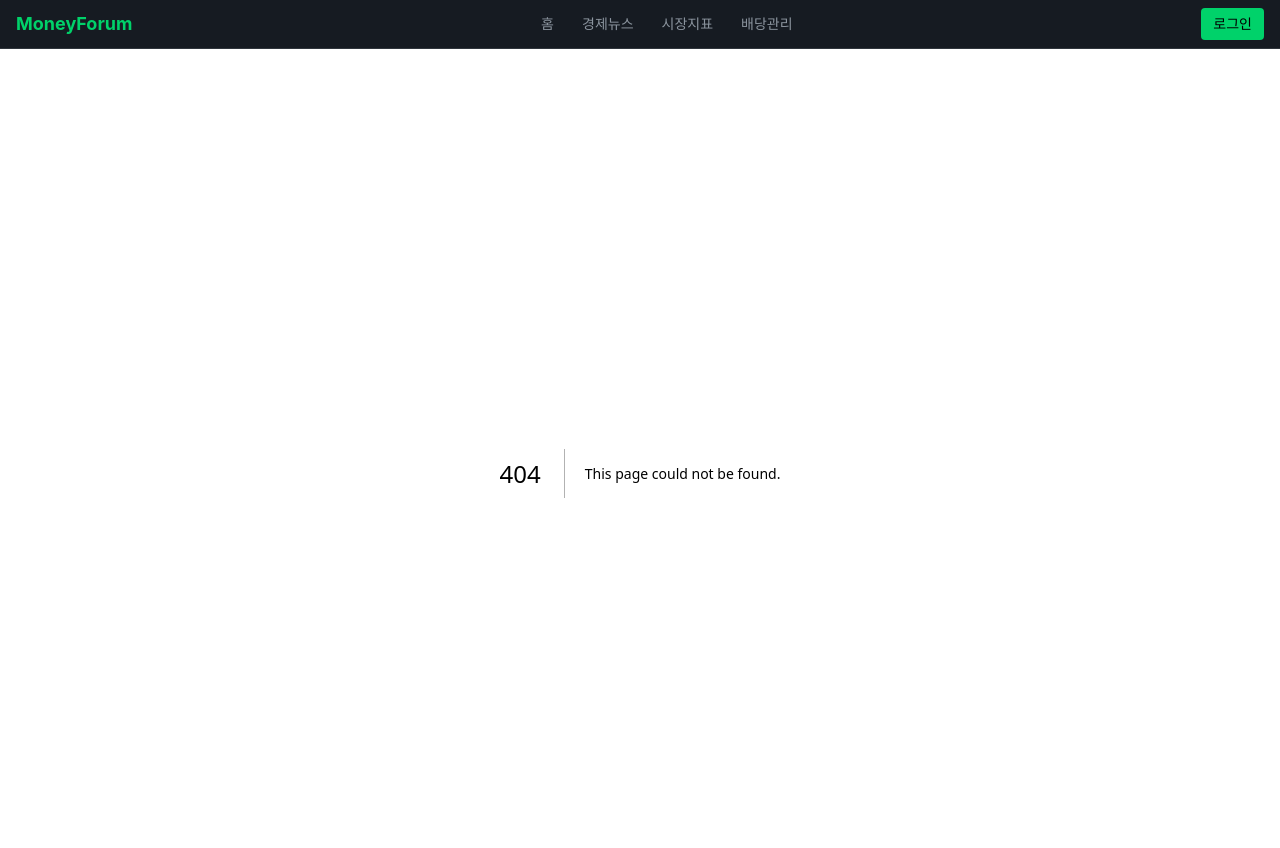
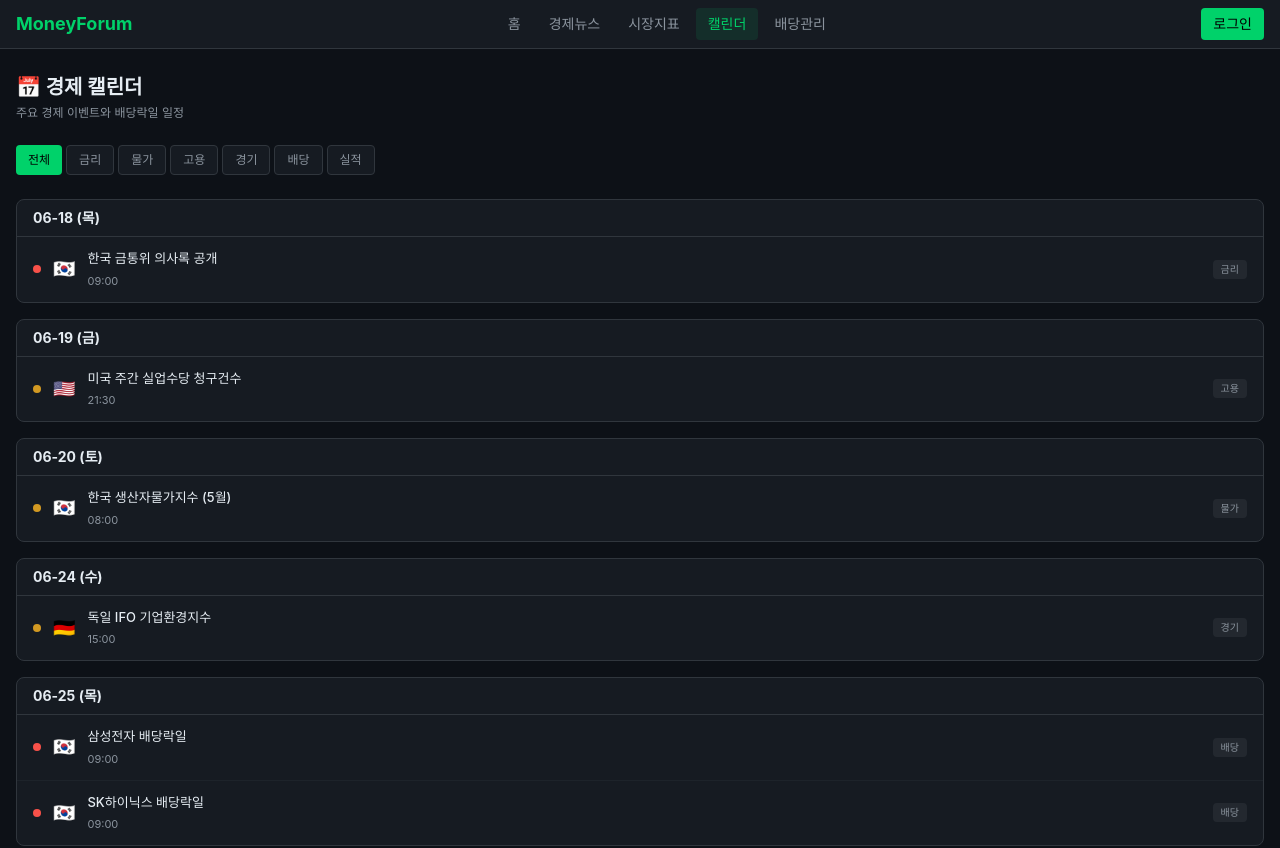
Before and after one commit to xogh3198/MONEY_PROJECT_FRONT, a Next.js app: page /calendar in a window 1280 px wide. Before the commit this address had no page. Shown: the top 848 px of the page. Built offline with nearby package versions, Linux system fonts and the light colour scheme; a web font is replaced by a local one.

Commit message:
feat: 경제 캘린더 페이지 + 로컬개발 문서 + 네비 추가

```diff
--- /dev/null
+++ b/src/app/calendar/page.tsx
@@ -0,0 +1,103 @@
+'use client';
+import { useState } from 'react';
+
+interface EconomicEvent {
+  date: string;
+  time: string;
+  title: string;
+  country: string;
+  importance: 'high' | 'medium' | 'low';
+  category: string;
+}
+
+const EVENTS: EconomicEvent[] = [
+  { date: '2026-06-18', time: '09:00', title: '한국 금통위 의사록 공개', country: '🇰🇷', importance: 'high', category: '금리' },
+  { date: '2026-06-19', time: '21:30', title: '미국 주간 실업수당 청구건수', country: '🇺🇸', importance: 'medium', category: '고용' },
+  { date: '2026-06-20', time: '08:00', title: '한국 생산자물가지수 (5월)', country: '🇰🇷', importance: 'medium', category: '물가' },
+  { date: '2026-06-24', time: '15:00', title: '독일 IFO 기업환경지수', country: '🇩🇪', importance: 'medium', category: '경기' },
+  { date: '2026-06-25', time: '09:00', title: '삼성전자 배당락일', country: '🇰🇷', importance: 'high', category: '배당' },
+  { date: '2026-06-25', time: '09:00', title: 'SK하이닉스 배당락일', country: '🇰🇷', importance: 'high', category: '배당' },
+  { date: '2026-06-26', time: '21:30', title: '미국 PCE 물가지수 (5월)', country: '🇺🇸', importance: 'high', category: '물가' },
+  { date: '2026-06-26', time: '21:30', title: '미국 GDP 확정치 (1Q)', country: '🇺🇸', importance: 'high', category: '경기' },
+  { date: '2026-06-27', time: '08:00', title: '한국 소비자심리지수 (6월)', country: '🇰🇷', importance: 'low', category: '경기' },
+  { date: '2026-07-02', time: '03:00', title: 'FOMC 의사록 공개', country: '🇺🇸', importance: 'high', category: '금리' },
+  { date: '2026-07-03', time: '21:30', title: '미국 비농업 고용 (6월)', country: '🇺🇸', importance: 'high', category: '고용' },
+  { date: '2026-07-10', time: '09:00', title: '한국 금통위 기준금리 결정', country: '🇰🇷', importance: 'high', category: '금리' },
+  { date: '2026-07-15', time: '삼성전자', title: '삼성전자 2Q 잠정실적 발표', country: '🇰🇷', importance: 'high', category: '실적' },
+  { date: '2026-07-30', time: '03:00', title: 'FOMC 금리 결정', country: '🇺🇸', importance: 'high', category: '금리' },
+];
+
+export default function CalendarPage() {
+  const [filter, setFilter] = useState<string>('all');
+
+  const filtered = filter === 'all' ? EVENTS : EVENTS.filter(e => e.category === filter);
+  const categories = ['all', '금리', '물가', '고용', '경기', '배당', '실적'];
+
+  // 날짜별 그룹핑
+  const grouped = filtered.reduce<Record<string, EconomicEvent[]>>((acc, event) => {
+    if (!acc[event.date]) acc[event.date] = [];
+    acc[event.date].push(event);
+    return acc;
+  }, {});
+
+  return (
+    <div>
+      <div className="mb-6">
+        <h1 className="text-xl font-bold">📅 경제 캘린더</h1>
+        <p className="text-xs text-text-secondary mt-1">주요 경제 이벤트와 배당락일 일정</p>
+      </div>
+
+      {/* 카테고리 필터 */}
+      <div className="flex gap-1 mb-5 overflow-x-auto pb-1">
+        {categories.map(cat => (
+          <button key={cat} onClick={() => setFilter(cat)}
+            className={`px-3 py-1.5 rounded text-xs font-medium whitespace-nowrap transition ${
+              filter === cat ? 'bg-accent text-black' : 'bg-card border border-border text-text-secondary hover:text-text-primary'
+            }`}>
+            {cat === 'all' ? '전체' : cat}
+          </button>
+        ))}
+      </div>
+
+      {/* 이벤트 타임라인 */}
+      <div className="space-y-4">
+        {Object.entries(grouped).map(([date, events]) => {
+          const d = new Date(date);
+          const isToday = new Date().toDateString() === d.toDateString();
+          const dayName = ['일', '월', '화', '수', '목', '금', '토'][d.getDay()];
+
+          return (
+            <div key={date} className="bg-card rounded-lg border border-border overflow-hidden">
+              <div className={`px-4 py-2 border-b border-border flex items-center gap-2 ${isToday ? 'bg-accent/10' : ''}`}>
+                <span className={`text-sm font-bold ${isToday ? 'text-accent' : 'text-text-primary'}`}>
+                  {date.substring(5)} ({dayName})
+                </span>
+                {isToday && <span className="text-[10px] px-2 py-0.5 bg-accent text-black rounded font-medium">오늘</span>}
+              </div>
+              <div className="divide-y divide-border/30">
+                {events.map((event, i) => (
+                  <div key={i} className="px-4 py-3 flex items-center gap-3">
+                    <span className={`w-2 h-2 rounded-full flex-shrink-0 ${
+                      event.importance === 'high' ? 'bg-[#f85149]' :
+                      event.importance === 'medium' ? 'bg-[#d29922]' : 'bg-text-secondary'
+                    }`} />
+                    <span className="text-lg">{event.country}</span>
+                    <div className="flex-1 min-w-0">
+                      <p className="text-[13px] font-medium text-text-primary">{event.title}</p>
+                      <span className="text-[11px] text-text-secondary">{event.time}</span>
+                    </div>
+                    <span className="text-[10px] px-2 py-0.5 rounded bg-border/50 text-text-secondary">{event.category}</span>
+                  </div>
+                ))}
+              </div>
+            </div>
+          );
+        })}
+      </div>
+
+      <p className="text-center text-[11px] text-text-secondary mt-8">
+        ※ 일정은 변경될 수 있습니다. 공식 발표를 확인하세요.
+      </p>
+    </div>
+  );
+}
--- a/src/components/Navigation.tsx
+++ b/src/components/Navigation.tsx
@@ -7,6 +7,7 @@ const NAV_ITEMS = [
   { href: '/', label: '홈' },
   { href: '/forum', label: '경제뉴스' },
   { href: '/market', label: '시장지표' },
+  { href: '/calendar', label: '캘린더' },
   { href: '/dividend', label: '배당관리' },
 ];
 
```
Also changed, not shown: 1 other file (tests, documents, lock files or other folders).
